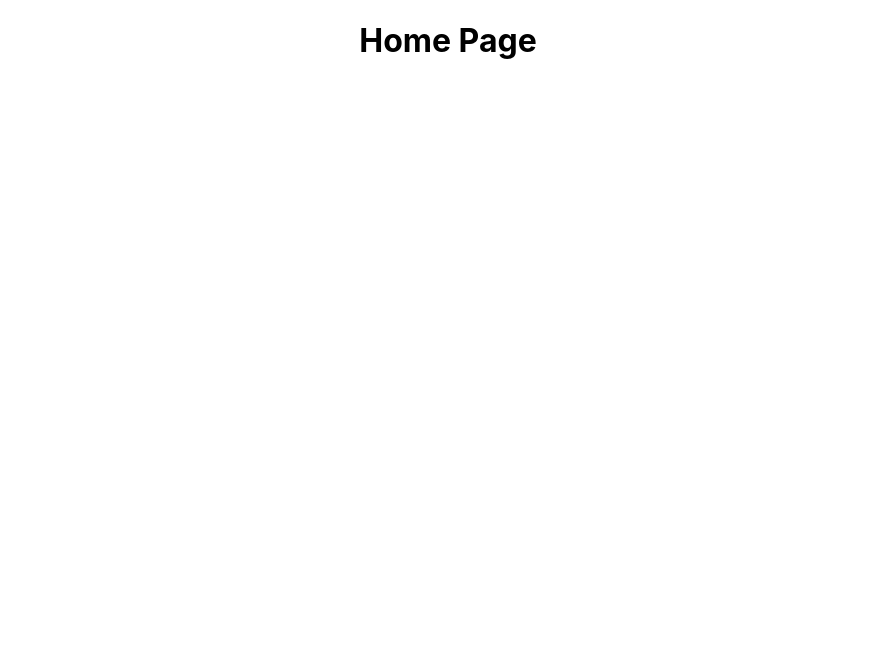
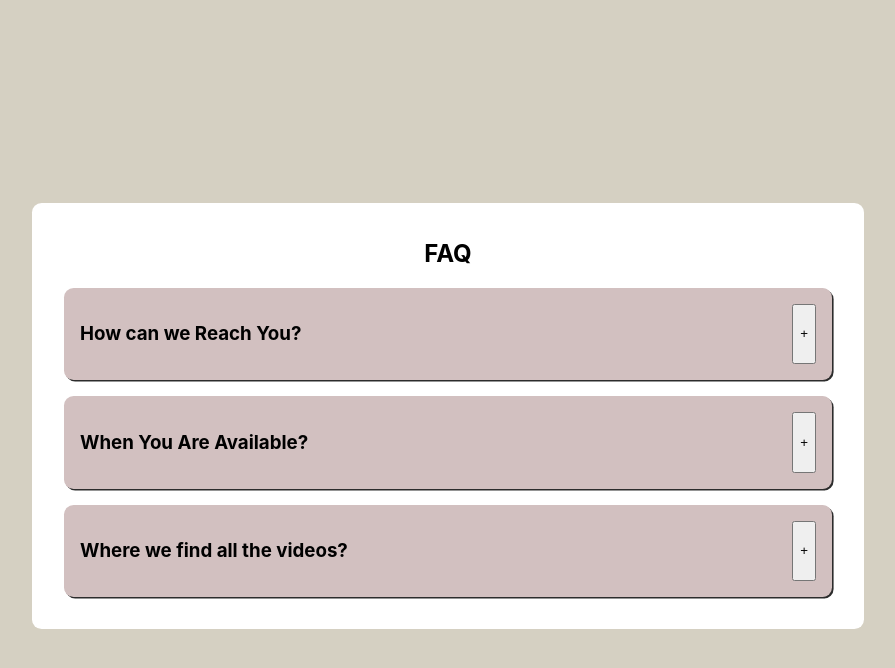
Before and after one commit to mithunbanerjee632/React-Js-Basic, a React (Create React App) app: page / in a window 1280 px wide. Shown: the top 668 px of the page, without its empty margins (192-1087 px from the left). Built offline with nearby package versions, Linux system fonts and the light colour scheme.

Commit message:
Create FAQ section for website using Toggle and useState()

```diff
--- a/src/App.js
+++ b/src/App.js
@@ -11,13 +11,14 @@
 import Home from "./StateLifting/Home";
 import Toggle from "./Toggle/Toggle";
 import Condition from "./ConditionalRendering/Condition";
+import FAQS from "./FAQ/FAQS";
 function App() {
    const data = "i am from parent app"
 
     return (
       <div className="App">
 
-       <Condition/>
+       <FAQS/>
 
 
 
--- /dev/null
+++ b/src/FAQ/Data.js
@@ -0,0 +1,20 @@
+export const faqsData = [
+    {
+        id:1,
+        title:"How can we Reach You?",
+        desc:"Lorem Ipsum is simply dummy text of the printing and typesetting industry. Lorem Ipsum has been the industry's standard dummy text ever since the 1500s, when an unknown printer took a galley of type and scrambled it to make a type specimen book. It has survived not only five centuries, but also the leap into electronic typesetting, remaining essentially unchanged. It was popularised in the 1960s with the release of Letraset sheets containing Lorem Ipsum passages, and more recently with desktop publishing software like Aldus PageMaker including versions of Lorem Ipsu"
+
+    },
+    {
+        id:2,
+        title:"When You Are Available?",
+        desc:"Lorem Ipsum is simply dummy text of the printing and typesetting industry. Lorem Ipsum has been the industry's standard dummy text ever since the 1500s, when an unknown printer took a galley of type and scrambled it to make a type specimen book. It has survived not only five centuries, but also the leap into electronic typesetting, remaining essentially unchanged. It was popularised in the 1960s with the release of Letraset sheets containing Lorem Ipsum passages, and more recently with desktop publishing software like Aldus PageMaker including versions of Lorem Ipsu"
+
+    },
+    {
+        id:1,
+        title:"Where we find all the videos?",
+        desc:"Lorem Ipsum is simply dummy text of the printing and typesetting industry. Lorem Ipsum has been the industry's standard dummy text ever since the 1500s, when an unknown printer took a galley of type and scrambled it to make a type specimen book. It has survived not only five centuries, but also the leap into electronic typesetting, remaining essentially unchanged. It was popularised in the 1960s with the release of Letraset sheets containing Lorem Ipsum passages, and more recently with desktop publishing software like Aldus PageMaker including versions of Lorem Ipsu"
+
+    }
+]
--- /dev/null
+++ b/src/FAQ/FAQ.js
@@ -0,0 +1,20 @@
+import React,{useState} from 'react';
+import style from './faq.module.css'
+
+
+const Faq = ({id, title, desc}) => {
+    const [toggle,setToggle]=useState(false)
+    return (
+        <article className={style.faq}>
+         <div>
+             <h3>{title}</h3>
+             <button onClick={()=>{setToggle(!toggle)}}>
+                 {toggle ? "-" : "+"}
+             </button>
+         </div>
+            {toggle && <p>{desc}</p>}
+        </article>
+    );
+};
+
+export default Faq;
--- /dev/null
+++ b/src/FAQ/FAQS.js
@@ -0,0 +1,18 @@
+import React,{useState} from 'react';
+import style from './faqs.module.css';
+import {faqsData} from './Data'
+import FAQ from './FAQ';
+
+const FAQS = () => {
+    const [faqs,setFaqs]=useState(faqsData);
+    return (
+        <main className={style.container}>
+            <section className={style.faqs}>
+              <h1>FAQ</h1>
+                {faqs.map(faq => <FAQ key={faq.id} {...faq}/>)}
+            </section>
+        </main>
+    );
+};
+
+export default FAQS;
--- /dev/null
+++ b/src/FAQ/faq.module.css
@@ -0,0 +1,12 @@
+.faq{
+    margin:1rem;
+    background-color: rgb(210, 192, 192);
+    padding: 1rem;
+    border-radius: 0.6rem;
+    box-shadow: 0.1rem 0.1rem #2c2c2c;
+}
+
+.faq div{
+    display: flex;
+    justify-content: space-between;
+}
--- /dev/null
+++ b/src/FAQ/faqs.module.css
@@ -0,0 +1,19 @@
+.container{
+    min-height: 100vh;
+    display: flex;
+    justify-content: center;
+    align-items: center;
+    background-color:rgb(213, 208, 194);
+    padding: 1rem;
+}
+
+.faqs{
+    width:50rem;
+    max-width: 100%;
+    background-color: white;
+    border-radius: 0.6rem;
+    padding:1rem;
+}
+h1{
+    text-align: center;
+}
```
